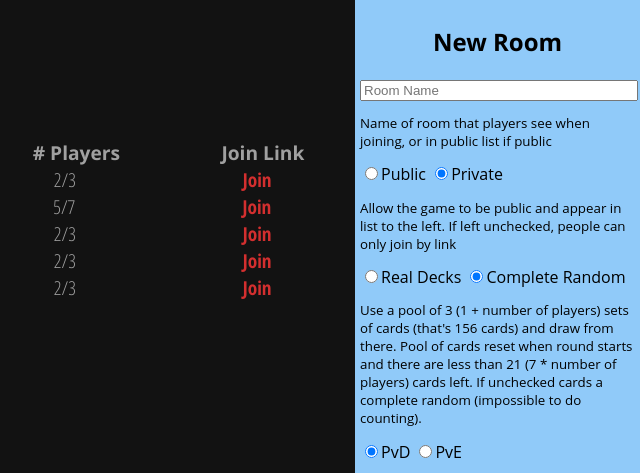
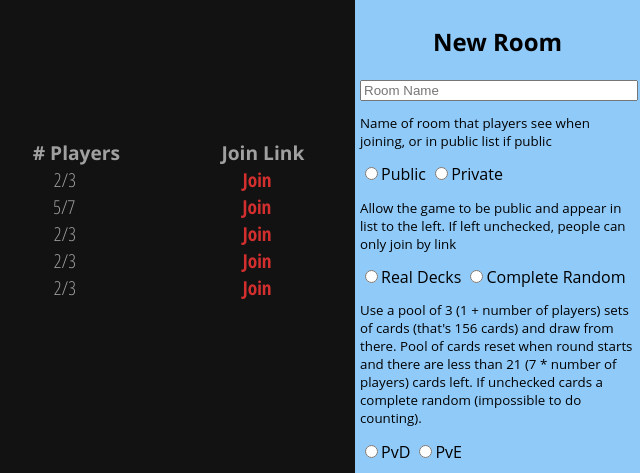
Before and after one commit to demosjarco/no-cry-blackjack, a website: page web/home.html in a window 1280 px wide. Shown: the top 473 px of the page, 640-1280 px from the left. Drawn offline with Linux system fonts and the light colour scheme; a web font is replaced by a local one.

Commit message:
No defaults

```diff
--- a/web/home.html
+++ b/web/home.html
@@ -62,12 +62,12 @@
 				<input type="text" required id="gameName" placeholder="Room Name" />
 				<p class="details">Name of room that players see when joining, or in public list if public</p>
 				<input name="gameVisibility" type="radio" required /><span>Public</span>
-				<input name="gameVisibility" type="radio" checked required /><span>Private</span>
+				<input name="gameVisibility" type="radio" required /><span>Private</span>
 				<p class="details">Allow the game to be public and appear in list to the left. If left unchecked, people can only join by link</p>
 				<input name="cardType" type="radio" required /><span>Real Decks</span>
-				<input name="cardType" type="radio" checked required /><span>Complete Random</span>
+				<input name="cardType" type="radio" required /><span>Complete Random</span>
 				<p class="details">Use a pool of <span id="numOfSets">3</span> (1 + number of players) sets of cards (that's <span id="numOfCards">156</span> cards) and draw from there. Pool of cards reset when round starts and there are less than <span id="resetCards">21</span> (7 * number of players) cards left. If unchecked cards a complete random (impossible to do counting).</p>
-				<input name="gameType" type="radio" checked required /><span>PvD</span>
+				<input name="gameType" type="radio" required /><span>PvD</span>
 				<input name="gameType" type="radio" required /><span>PvE</span>
 				<p class="details">PvD is the classic type where each player is essentially in their own game against the dealer. PvE is pretty much the same except players are trying to beat the other players instead of the dealer.</p>
 				<input type="range" required max="7" min="2" step="1" value="2" /><span id="players">2</span>
```
